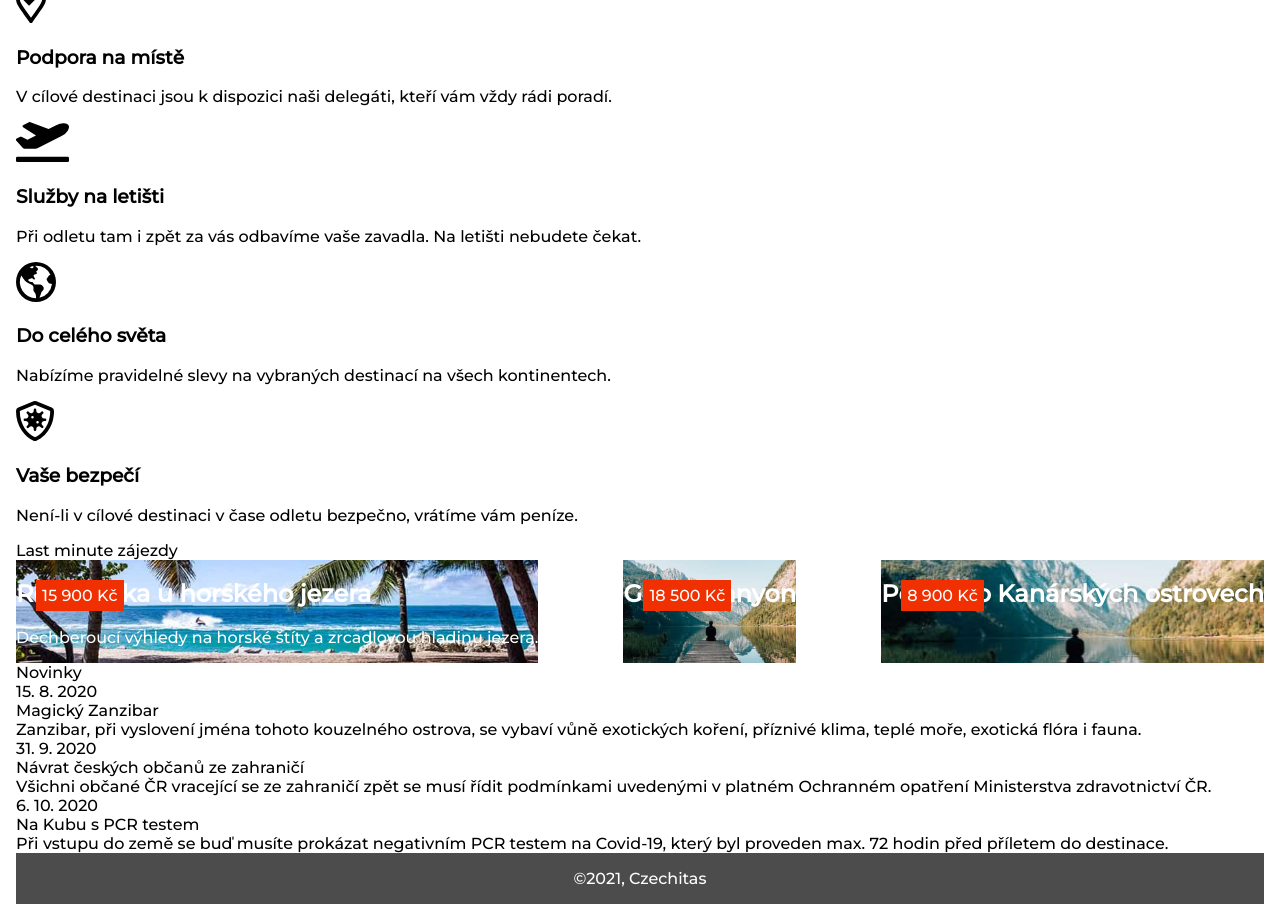
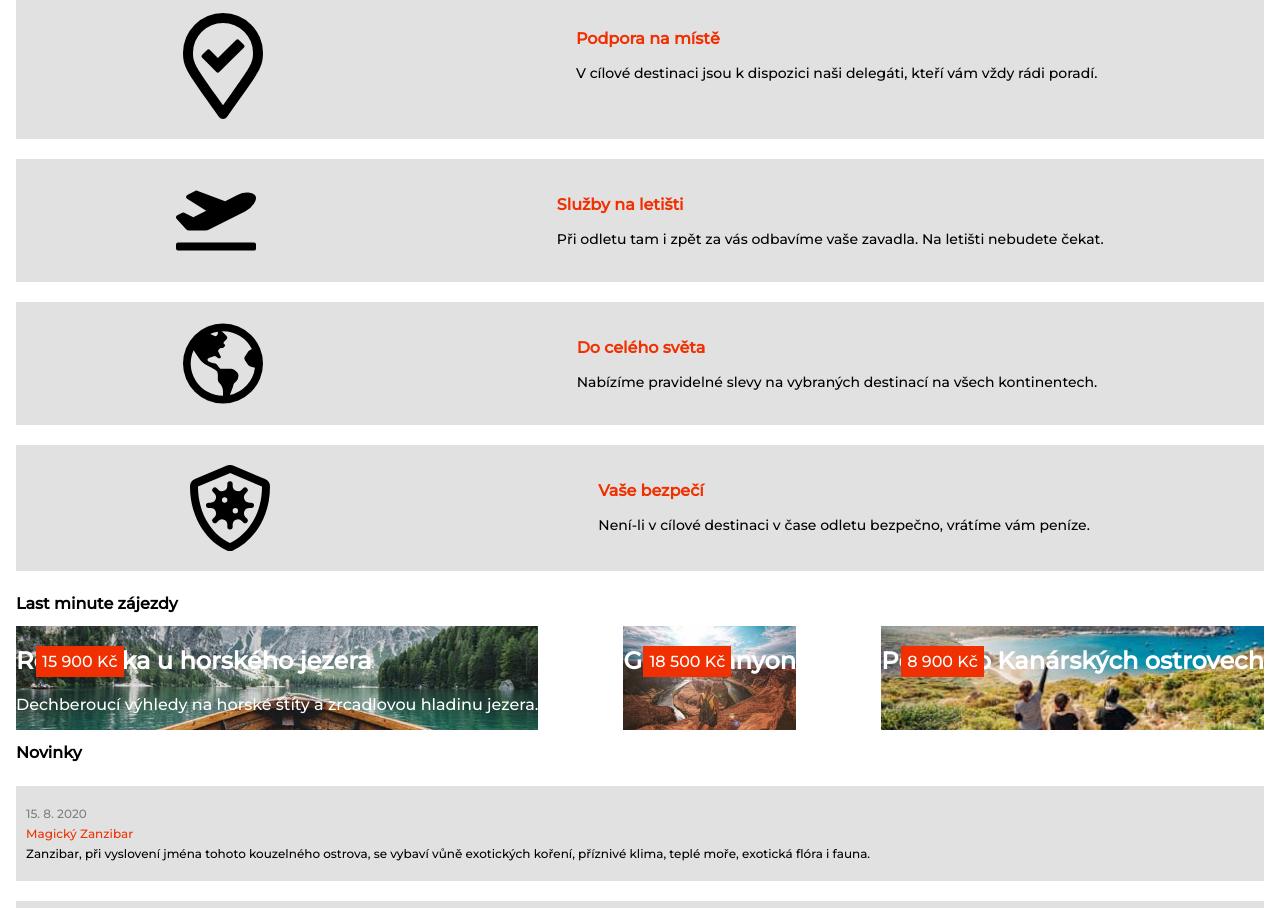
Before and after one commit to HTML-a-CSS-2-Podzim-2021-Online/cestovka-IvetaHud, a plain HTML site: page index.html in a window 1280 px wide. Shown: the part 192-1100 px from the top of the page. Drawn offline with Linux system fonts and the light colour scheme.

Commit message:
mobil CSS vsechno

```diff
--- a/hlavni.css
+++ b/hlavni.css
@@ -15,6 +15,7 @@ body {
     background-color: rgb(77, 76, 76);
     text-align: center;
     padding: 1em;
+    margin-top: 20px;
 }
 
 /* Mobil */
--- a/index.html
+++ b/index.html
@@ -45,32 +45,40 @@
 	</div>
 
 	<div class="nabidka-sluzeb">
-		<div class="nabidka-sluzeb__text">
+		<div class="nabidka-sluzeb__obsah">
 			<img src="podklady/map.svg" alt="map">
+			<div class="nabidka-sluzeb__obsah--text">
 				<h3> Podpora na místě </h3>
 				<p> V cílové destinaci jsou k dispozici naši delegáti, kteří vám vždy rádi poradí. </p>
 			</div>
+		</div>
 
-		<div class="nabidka-sluzeb__text">
+		<div class="nabidka-sluzeb__obsah">
 			<img src="podklady/plane.svg" alt="plane">
+			<div class="nabidka-sluzeb__obsah--text">
 				<h3> Služby na letišti </h3>
 				<p> Při odletu tam i zpět za vás odbavíme vaše zavadla. Na letišti nebudete čekat. </p>
 			</div>
+		</div>
 
-		<div class="nabidka-sluzeb__text">
+		<div class="nabidka-sluzeb__obsah">
 			<img src="podklady/globe.svg" alt="globe">
+			<div class="nabidka-sluzeb__obsah--text">
 				<h3> Do celého světa </h3>
 				<p> Nabízíme pravidelné slevy na vybraných destinací na všech kontinentech. </p>
 			</div>
+		</div>
 
-		<div class="nabidka-sluzeb__text">
+		<div class="nabidka-sluzeb__obsah">
 			<img src="podklady/shield.svg" alt="shield">
+			<div class="nabidka-sluzeb__obsah--text">
 				<h3> Vaše bezpečí </h3>
 				<p> Není-li v cílové destinaci v čase odletu bezpečno, vrátíme vám peníze. </p>
 			</div>
 		</div>
+	</div>
 
-	<div class="nadpis-sekce"> Last minute zájezdy </div>
+	<h2 class="nadpis-sekce"> Last minute zájezdy </h2>
 
 	<div class="lastminute">
 		<div class="lastminute__zajezd1">
@@ -88,7 +96,7 @@
 			</div>
 		</div>
 
-		<div class="lastminute__zajezd2">
+		<div class="lastminute__zajezd3">
 			<div class="lastminute__zajezd3--cena"> 8 900 Kč </div>
 			<div class="lastminute__zajezd3--text">
 				<h2> Pěšky po Kanárských ostrovech </h2>
@@ -96,26 +104,26 @@
 		</div>
 	</div>
 
-	<div class="nadpis-sekce"> Novinky </div>
+	<h2 class="nadpis-sekce"> Novinky </h2>
 
 	<div class="novinky">
-		<div class="novinky_novinka">
-			<div class="novinky_novinka--datum"> 15. 8. 2020 </div>
-			<div class="novinky_novinka--nadpis"> Magický Zanzibar</div>
-			<div class="novinky_novinka--text"> Zanzibar, při vyslovení jména tohoto kouzelného ostrova, se vybaví vůně exotických koření, příznivé klima, teplé moře,
+		<div class="novinky__novinka">
+			<div class="novinky__novinka--datum"> 15. 8. 2020 </div>
+			<div class="novinky__novinka--nadpis"> Magický Zanzibar</div>
+			<div class="novinky__novinka--text"> Zanzibar, při vyslovení jména tohoto kouzelného ostrova, se vybaví vůně exotických koření, příznivé klima, teplé moře,
 			exotická flóra i fauna. </div>
 		</div>
 
-		<div class="novinky_novinka">
-			<div class="novinky_novinka--datum"> 31. 9. 2020 </div>
-			<div class="novinky_novinka--nadpis"> Návrat českých občanů ze zahraničí </div>
-			<div class="novinky_novinka--text"> Všichni občané ČR vracející se ze zahraničí zpět se musí řídit podmínkami uvedenými v platném Ochranném opatření Ministerstva zdravotnictví ČR.</div>
+		<div class="novinky__novinka">
+			<div class="novinky__novinka--datum"> 31. 9. 2020 </div>
+			<div class="novinky__novinka--nadpis"> Návrat českých občanů ze zahraničí </div>
+			<div class="novinky__novinka--text"> Všichni občané ČR vracející se ze zahraničí zpět se musí řídit podmínkami uvedenými v platném Ochranném opatření Ministerstva zdravotnictví ČR.</div>
 		</div>
 
-		<div class="novinky_novinka">
-			<div class="novinky_novinka--datum"> 6. 10. 2020 </div>
-			<div class="novinky_novinka--nadpis"> Na Kubu s PCR testem </div>
-			<div class="novinky_novinka--text"> Při vstupu do země se buď musíte prokázat negativním PCR testem na Covid-19, který byl proveden max. 72 hodin před příletem do destinace.</div>
+		<div class="novinky__novinka">
+			<div class="novinky__novinka--datum"> 6. 10. 2020 </div>
+			<div class="novinky__novinka--nadpis"> Na Kubu s PCR testem </div>
+			<div class="novinky__novinka--text"> Při vstupu do země se buď musíte prokázat negativním PCR testem na Covid-19, který byl proveden max. 72 hodin před příletem do destinace.</div>
 		</div>
 	</div>
 
--- a/lastminuteZajezdy.css
+++ b/lastminuteZajezdy.css
@@ -1,23 +1,27 @@
 html { box-sizing: border-box; }
 *, ::before, ::after { box-sizing: inherit; }
+
+.nadpis-sekce {
+    font-weight: 700;
+    font-size: 1rem;
+}
 
 .lastminute{
     display: flex;
     justify-content: space-between;
     color:white;
-
 }
 
 .lastminute__zajezd1 {
-    background-image: url(podklady/palmy.jpg);
+    background-image: url(podklady/lodicka.jpg);
 }
 
 .lastminute__zajezd2 {
-    background-image: url(podklady/jezero.jpg);
+    background-image: url(podklady/podkova.jpg);
 }
 
 .lastminute__zajezd3 {
-    background-image: url(podklady/nakole.jpg);
+    background-image: url(podklady/zatoka.jpg);
 }
 
 .lastminute__zajezd1,
--- a/nabidkaSluzeb.css
+++ b/nabidkaSluzeb.css
@@ -0,0 +1,37 @@
+html { box-sizing: border-box; }
+*, ::before, ::after { box-sizing: inherit; }
+
+.nabidka-sluzeb {
+    display: flex;
+    flex-direction: column;
+}
+
+.nabidka-sluzeb__obsah {
+    display: flex;
+    background-color: rgb(226, 225, 225);
+    justify-content: space-around;
+    flex-direction: row;
+    padding: 10px;
+    margin: 10px 0;
+}
+
+.nabidka-sluzeb__obsah--text {
+    padding: 10px;
+}
+
+.nabidka-sluzeb__obsah--text h3 {
+    color: var(--hlavni-barva);
+    font-size: 16px;
+    text-align: left;
+}
+
+.nabidka-sluzeb__obsah--text p {
+    text-align: left;
+    font-size: 14px;
+}
+
+.nabidka-sluzeb__obsah img {
+    padding: 10px;
+    width: 100px;
+    height: auto;
+}
--- a/novinky.css
+++ b/novinky.css
@@ -1,2 +1,25 @@
 html { box-sizing: border-box; }
 *, ::before, ::after { box-sizing: inherit; }
+
+.novinky {
+    display: flex;
+    flex-direction: column;
+    font-size: 12px;
+
+}
+
+.novinky__novinka {
+    background-color: rgb(226, 225, 225);
+    margin: 10px 0;
+    padding: 20px 10px;
+}
+
+.novinky__novinka--datum {
+    color: grey;
+    padding-bottom: 5px;
+}
+
+.novinky__novinka--nadpis {
+    color: var(--hlavni-barva);
+    padding-bottom: 5px;
+}
```
Lines whose indentation alone changed are shown as unchanged.
